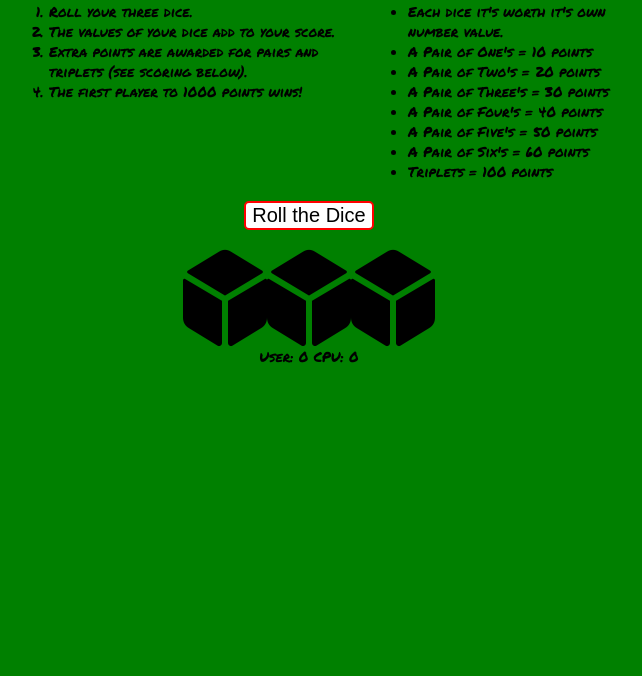
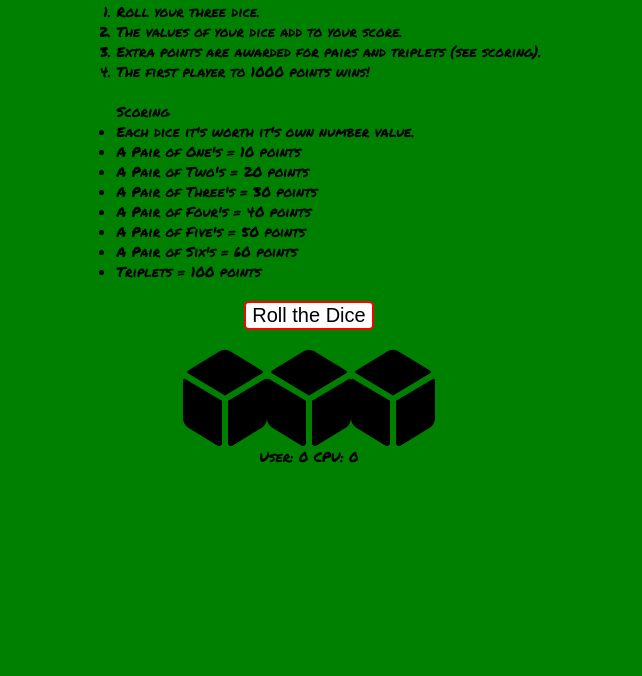
Before and after one commit to downlstreet/First-to-100-Game, a plain HTML site: page index.html in a window 1280 px wide. Shown: the part 124-800 px from the top of the page, without its empty margins (331-973 px from the left). Drawn offline with Linux system fonts and the light colour scheme.

Commit message:
Changes 'points' to 'scoring'

```diff
--- a/index.html
+++ b/index.html
@@ -14,15 +14,15 @@
         <h1>First to 500
         </h1>
     </header>
-    <div class="rulesAndPoints">
+    <div class="rulesAndScoring">
         <ol> Rules
             <li>Roll your three dice.</li>
             <li>The values of your dice add to your score.</li>
-            <li>Extra points are awarded for pairs and triplets (see scoring below).</li>
+            <li>Extra points are awarded for pairs and triplets (see scoring).</li>
             <li>The first player to 1000 points wins!</li>
         </ol>
     </br>
-        <ul>Points
+        <ul>Scoring
             <li>Each dice it's worth it's own number value.</li>
             <li>A Pair of One's = 10 points</li>
             <li>A Pair of Two's = 20 points</li>
```
